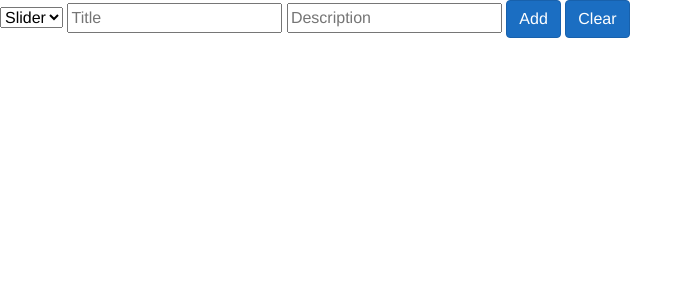
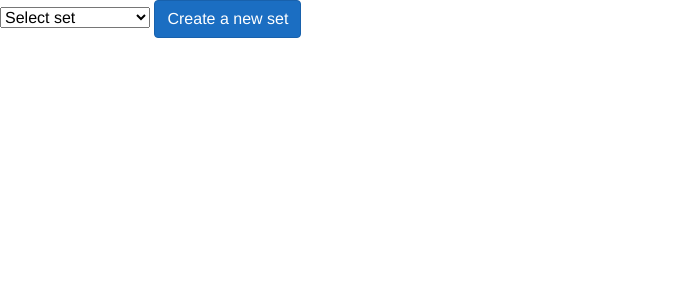
Before and after one commit to figurae/MentalStates, an ASP.NET Core app: page / in a window 1280 px wide. Shown: the top 300 px of the page, without its empty margins (0-693 px from the left). Run offline with ASP.NET Core 8, Linux system fonts and the light colour scheme; style sheets or scripts are compiled from the project's sources.

Commit message:
Preliminary set handling in ItemManager

```diff
--- a/Components/ItemManager.razor
+++ b/Components/ItemManager.razor
@@ -1,12 +1,109 @@
 @inject Blazored.LocalStorage.ILocalStorageService localStore
 @implements IDisposable
+
+<style>
+    select {
+        white-space: nowrap;
+        overflow: hidden;
+        text-overflow: ellipsis;
+        max-width: 150px;
+    }
+</style>
 
 <p>
     <select
         class="selectpicker"
+        @bind="SelectedSetId">
+            <option
+                value="-1"
+                disabled
+                hidden>
+                    Select set
+            </option>
+            @if (_allSets != null)
+            {
+                foreach (var set in _allSets.OrderBy(x => x.Name).ToList())
+                {
+                    <option
+                        value="@set.SetId">
+                            @set.Name
+                    </option>
+                }
+            }
+            else
+            {
+                <option
+                    value=""
+                    disabled>
+                        No sets in database
+                </option>
+            }
+    </select>
+
+    <button
+        class="btn btn-primary"
+        @onclick="AddSetMode">
+            Create a new set
+    </button>
+
+    @if (_addSetMode)
+    {
+        <br />
+        <input
+            type="text"
+            placeholder="Set name"
+            @bind="_currentSet.Name" />
+        <input
+            type="text"
+            placeholder="Set description"
+            @bind="_currentSet.Description" />
+
+        <button
+            class="btn btn-primary"
+            @onclick="AddSet">
+                Save
+        </button>
+        <button
+            class="btn btn-primary"
+            @onclick="AddSetMode">
+                Cancel
+        </button>
+    }
+</p>
+<!-- show only if a set is selected -->
+@if (SelectedSetId >= 0)
+{
+    <p>
+        Set name: @_currentSet.Name, description: @_currentSet.Description.
+        <button
+            class="btn btn-primary"
+            @onclick="ModifySet">
+                Update this set
+        </button>
+        <button
+            class="btn btn-primary"
+            @onclick="RemoveSet">
+                Delete this set
+        </button>
+    </p>
+    <p>
+        <select
+            class="selectpicker"
             @bind="_currentItem.Type">
-            <option value="@Item.ItemType.Note">Note</option>
-            <option value="@Item.ItemType.Slider">Slider</option>
+                <option
+                    value="@Item.ItemType.NoType"
+                    disabled
+                    hidden>
+                        Select item type
+                </option>
+                <option
+                    value="@Item.ItemType.Note">
+                        Note
+                </option>
+                <option
+                    value="@Item.ItemType.Slider">
+                        Slider
+                </option>
         </select>
 
         <input
@@ -21,16 +118,35 @@
         <button
             class="btn btn-primary"
             @onclick="AddItem">
-            Add
+                Add a new item
         </button>
         <button
             class="btn btn-primary"
             @onclick="RemoveAllItems">
-            Clear
+                Delete all items
         </button>
     </p>
+}
 
 @code {
+    [Parameter]
+    public int SelectedSetId
+    {
+        get
+        {
+            return _selectedSetId;
+        }
+        set
+        {
+            // TODO: error handling.
+            _addSetMode = false;
+            _selectedSetId = value;
+            _currentSet = _allSets[value];
+            // load items from selected set.
+            _allItems = new List<Item>(_allSets[value].Items);
+            _currentItemId = _allItems[^1].ItemId + 1;
+        }
+    }
     [Parameter]
     public List<Item> AllItems { get; set; }
     [Parameter]
@@ -39,9 +155,14 @@
     // Action<> perhaps instead of EventHandler? (I don't think so).
     public static event EventHandler ItemAdded;
 
-    private int         _currentItemId;
+    private int         _selectedSetId = -1;
+    private int         _currentSetId = 0;
+    private Set         _currentSet;
+    private List<Set>   _allSets;
+    private bool        _addSetMode = false;
+    private int         _currentItemId = 0;
     private Item        _currentItem;
-    // automatically invoke EventCallback when set.
+    // automagically invoke EventCallback when set.
     private List<Item>  _allItems
         {
             get => AllItems;
@@ -54,30 +175,41 @@
 
     protected override async Task OnInitializedAsync()
     {
+        InitializeCurrentSet();
         InitializeCurrentItem();
+
         Main.SliderValueChanged += MainOnSliderValueChanged;
         Main.ItemUpdated += MainOnItemUpdated;
         Main.ItemRemoved += MainOnItemRemoved;
-        _allItems = await GetItems();
-        if (_allItems != null)
+
+        _allSets = await GetSets();
+
+        if (_allSets != null)
         {
-            _currentItemId = _allItems[^1].ItemId + 1;
+            _currentSetId = _allSets[^1].SetId + 1;
         }
     }
     private async void AddItem(EventArgs e)
     {
-        if (_allItems == null)
+        if (_currentItem.Title == "")
         {
-            _allItems = new List<Item>();
+            // TODO: error handling.
+            return;
         }
-        else
+
+        if (_allItems != null)
         {
             // don't add an item if the title is the same.
             for (int i = 0; i < _allItems.Count; i++)
             {
                 // TODO: error handling.
-                if (_currentItem.Title == _allItems[i].Title) return;
+                if (_currentItem.Title == _allItems[i].Title)
+                    return;
             }
+        }
+        else
+        {
+            _allItems = new List<Item>();
         }
 
         _currentItem.ItemId = _currentItemId;
@@ -85,19 +217,24 @@
 
         _allItems.Add(_currentItem);
 
-        await SetItems(_allItems);
+        await SaveItems(_allItems);
 
         ItemAdded?.Invoke(this, e);
 
         _currentItemId++;
+
+        Item.ItemType _previousType = _currentItem.Type;
+
         InitializeCurrentItem();
+
+        _currentItem.Type = _previousType;
 
         StateHasChanged();
     }
 
-    private async void RemoveAllItems()
+    private async Task RemoveAllItems()
     {
-        await localStore.ClearAsync();
+        await localStore.RemoveItemAsync("items");
 
         _allItems = new List<Item>();
         _currentItemId = 0;
@@ -105,14 +242,20 @@
 
     public async void MainOnSliderValueChanged(object sender, SliderEventCallbackArgs args)
     {
-        _allItems[_allItems.FindIndex(x => x.ItemId == args.ItemId)].Value = args.Value;
+        int index = _allItems.FindIndex(x => x.ItemId == args.ItemId);
+
+        _allItems[index].Value = args.Value;
+        _allItems[index].Updated = DateTime.Now;
 
         await UpdateItems(_allItems);
     }
 
     public async void MainOnItemUpdated(object sender, UpdateEventCallbackArgs args)
     {
-        _allItems[_allItems.FindIndex(x => x.ItemId == args.ItemId)].Title = args.Title;
+        int index = _allItems.FindIndex(x => x.ItemId == args.ItemId);
+
+        _allItems[index].Title = args.Title;
+        _allItems[index].Updated = DateTime.Now;
 
         await UpdateItems(_allItems);
     }
@@ -123,8 +266,7 @@
 
         if (_allItems.Count == 0)
         {
-            await localStore.ClearAsync();
-            _currentItemId = 0;
+            await RemoveAllItems();
         }
         else
         {
@@ -134,7 +276,7 @@
 
     private async Task UpdateItems(List<Item> items)
     {
-        await SetItems(_allItems);
+        await SaveItems(_allItems);
 
         _currentItemId = _allItems[^1].ItemId + 1;
         InitializeCurrentItem();
@@ -147,7 +289,7 @@
         return await localStore.GetItemAsync<List<Item>>("items");
     }
 
-    private async Task SetItems(List<Item> items)
+    private async Task SaveItems(List<Item> items)
     {
         await localStore.SetItemAsync<List<Item>>("items", items);
     }
@@ -161,7 +303,102 @@
                         Description = "",
                         Value = 0.0f,
                         Notes = "",
-                        Type = 0,
+                        Type = Item.ItemType.NoType,
+                        Created = DateTime.UnixEpoch,
+                        Updated = DateTime.UnixEpoch
+                    };
+    }
+
+    private async Task AddSetMode()
+    {
+        if (_selectedSetId >= 0)
+        {
+            await RemoveAllItems();
+            _selectedSetId = -1;
+        }
+
+        InitializeCurrentSet();
+
+        _addSetMode = !_addSetMode;
+    }
+
+    private async Task AddSet()
+    {
+        if (_currentSet.Name == "" || _allItems == null)
+        {
+            // TODO: error handling.
+            return;
+        }
+
+        if (_allSets != null)
+        {
+            // don't add a set if the name is the same.
+            for (int i = 0; i < _allSets.Count; i++)
+            {
+                // TODO: error handling.
+                if (_currentSet.Name == _allSets[i].Name)
+                    return;
+            }
+        }
+        else
+        {
+            _allSets = new List<Set>();
+        }
+
+        _currentSet.SetId = _currentSetId;
+        _currentSet.Items = _allItems;
+        _currentSet.Created = _currentSet.Updated = DateTime.Now;
+
+        _allSets.Add(_currentSet);
+
+        await SaveSets(_allSets);
+
+        _currentSetId++;
+        InitializeCurrentSet();
+
+        await RemoveAllItems();
+    }
+
+    private async Task ModifySet()
+    {
+        await SaveSets(_allSets);
+        await RemoveAllItems();
+    }
+
+    private async Task RemoveSet()
+    {
+        _allSets.RemoveAt(SelectedSetId);
+
+        await RemoveAllItems();
+
+        if (_allSets.Count == 0)
+        {
+            await localStore.RemoveItemAsync("sets");
+            _currentSetId = 0;
+        }
+        else
+        {
+            await SaveSets(_allSets);
+        }
+    }
+
+    private async Task<List<Set>> GetSets()
+    {
+        return await localStore.GetItemAsync<List<Set>>("sets");
+    }
+
+    private async Task SaveSets(List<Set> sets)
+    {
+        await localStore.SetItemAsync<List<Set>>("sets", sets);
+    }
+
+    private void InitializeCurrentSet()
+    {
+        _currentSet = new Set
+                {
+                    SetId = -1,
+                    Name = "",
+                    Description = "",
                     Created = DateTime.UnixEpoch,
                     Updated = DateTime.UnixEpoch
                 };
```
Also changed, not shown: Components/ItemSlider.razor (+5 -5 lines), Models/Item.cs (+8 -17 lines), Models/Set.cs (added, +16 -0 lines). Lines whose indentation alone changed are shown as unchanged.
